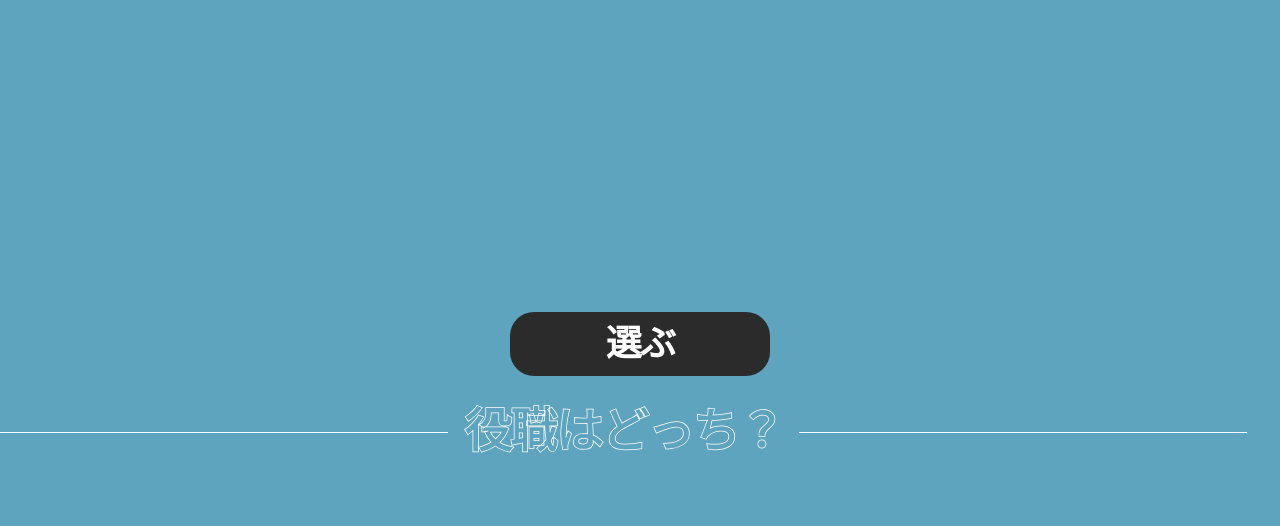
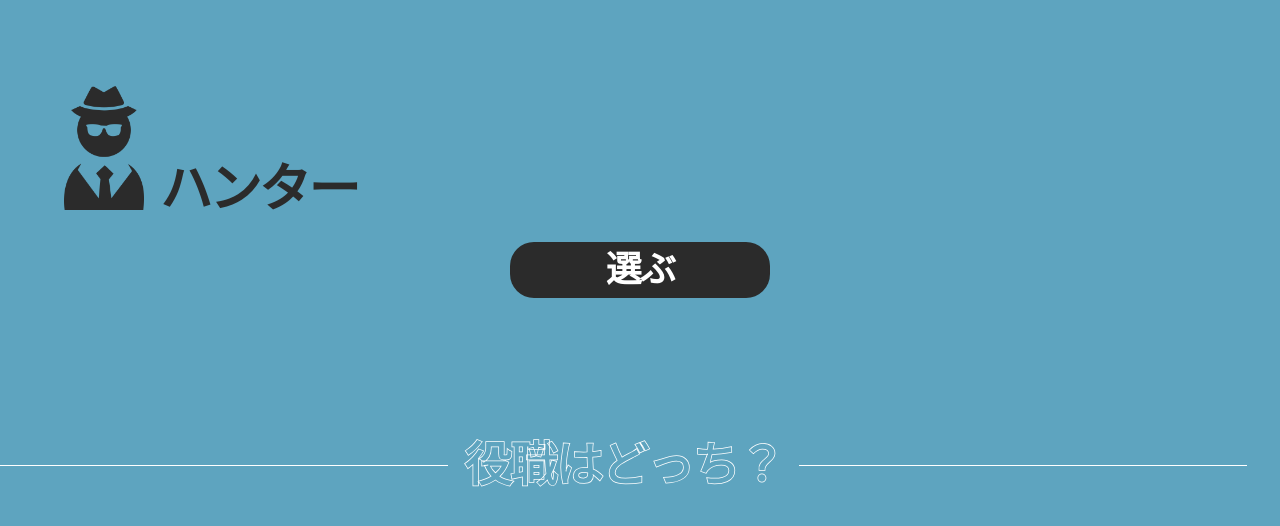
Before and after one commit to syumai6842/pairtag, a Next.js app: page /Entrance in a window 1280 px wide. Shown: the top 526 px of the page. Built offline with nearby package versions, Linux system fonts and the light colour scheme.

Commit message:
add chice&hunter

```diff
--- a/app/Entrance/page.tsx
+++ b/app/Entrance/page.tsx
@@ -1,11 +1,23 @@
 import "../globals.css";
+import Image from "next/image";
+
 export default function Entrance() {
   return (
-    <div className="min-h-screen flex flex-col items-center justify-center translate-y-[-2vh]" style={{ backgroundColor: 'var(--primary)' }}>
-      <div className="bg-[#2B2B2B] text-white px-24 py-3 mb-8 rounded-3xl">
+    <div className="min-h-screen flex flex-col items-center justify-center translate-y-[-14vh]" style={{ backgroundColor: 'var(--primary)' }}>
+      <div className="relative mb-8 self-start ml-16">
+        <Image
+          src="/img/hunter.png"
+          alt="Hunter"
+          width={80}
+          height={80}
+          priority
+        />
+        <span className="absolute left-24 top-16 font-bold tracking-tighter text-[#2B2B2B] text-[3.25rem] whitespace-nowrap">ハンター</span>
+      </div>
+      <div className="bg-[#2B2B2B] text-white px-24 py-2 mb-20 rounded-3xl">
         <p className="text-4xl font-bold tracking-tighter">選ぶ</p>
       </div>
-      <div className="flex items-center w-full whitespace-nowrap">
+      <div className="flex items-center w-full whitespace-nowrap mt-[8vh]">
         <div className="h-[1px] bg-white w-[35vw]"></div>
         <h1 className="text-5xl font-bold tracking-tighter text-transparent [-webkit-text-stroke:0.75px_white] mx-4">役職はどっち？</h1>
         <div className="h-[1px] bg-white w-[35vw]"></div>
--- /dev/null
+++ b/globals.css
@@ -0,0 +1,6 @@
+@font-face {
+  font-family: 'NitaRound';
+  src: url('/fonts/NitaRound.ttf') format('truetype');
+  font-weight: normal;
+  font-style: normal;
+}
```
Also changed, not shown: public/img/hunter.png (added).
